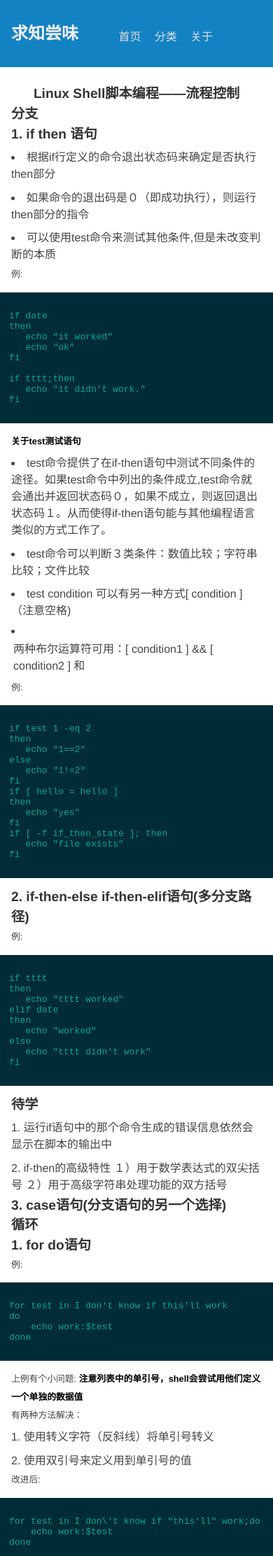
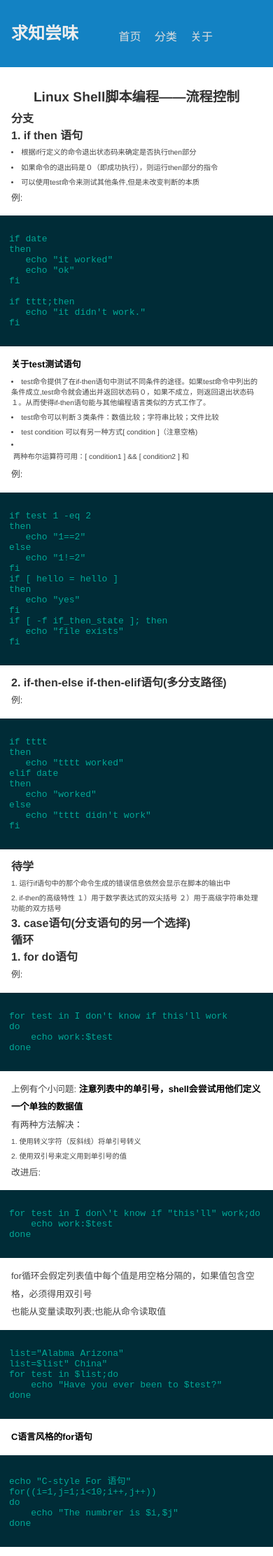
Before and after one commit to CodeEremite/codeeremite.github.io, a Jekyll site: the page built from _posts/2016-02-16-linux-shell-control-statement.md, in a window 390 px wide. Shown: the top 2224 px of the page at 70% size. Built offline with Jekyll 4.4.1, drawn with Linux system fonts in a browser that asks for light colours.

Commit message:
小更改

```diff
--- a/css/base.css
+++ b/css/base.css
@@ -240,15 +240,18 @@ main a:active {
         margin-right: -1em;
     }
 
-    main h1,
+    main h1 { font-size:1.2em; line-height:2;}
     main h2,
     main h3,
     main h4 {
-        font-size: 1.2em;
+        font-size: 1em;
         line-height: 1.5;
     }
 
+    main ul,
+    main ol,
+    main li,
     main p {
-       font-size: 0.8em;
+        font-size: 0.8em;
     }
 }
```
